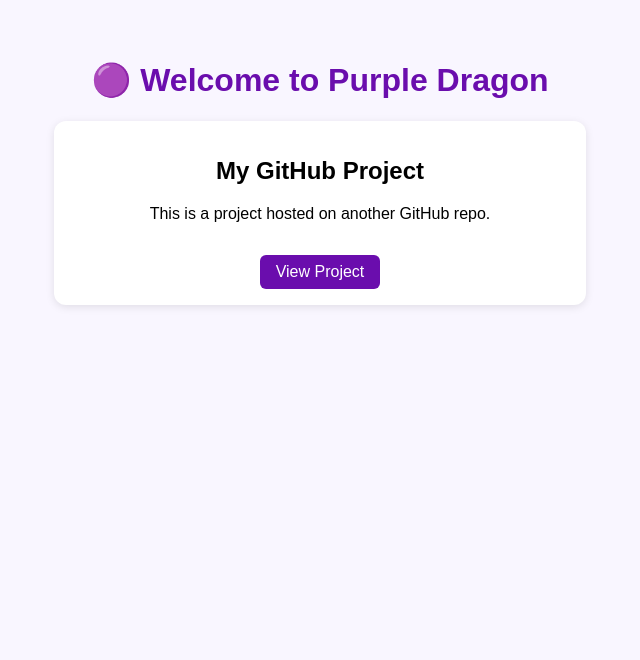
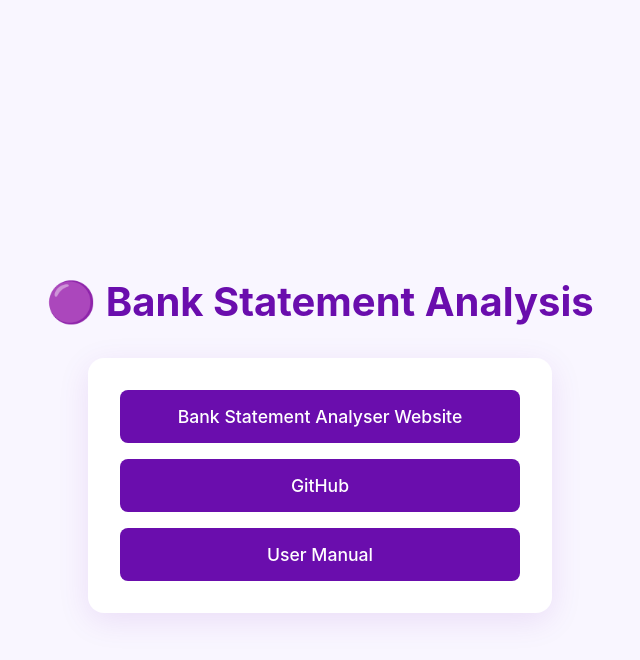
Before and after one commit to purpledragon-ca/website, a plain HTML site: page index.html in a window 1280 px wide. Shown: the whole page, without its empty margins (320-960 px from the left). Drawn offline with Linux system fonts and the light colour scheme.

Commit message:
main page changed

```diff
--- a/index.html
+++ b/index.html
@@ -3,28 +3,64 @@
 <head>
   <meta charset="UTF-8" />
   <meta name="viewport" content="width=device-width, initial-scale=1.0"/>
-  <title>Purple Dragon Projects</title>
+  <title>Bank Statement Analysis</title>
   <style>
-    body { font-family: sans-serif; text-align: center; background: #f9f6ff; padding: 2rem; }
-    h1 { color: #6a0dad; }
+    body {
+      font-family: -apple-system, BlinkMacSystemFont, "Segoe UI", Roboto, Helvetica, Arial, sans-serif;
+      text-align: center;
+      background: #f9f6ff;
+      padding: 2rem;
+      display: flex;
+      flex-direction: column;
+      align-items: center;
+      justify-content: center;
+      min-height: 100vh;
+      margin: 0;
+    }
+    h1 {
+      color: #6a0dad;
+      font-size: 2.5rem;
+      margin-bottom: 2rem;
+    }
     .card {
-      background: white; border-radius: 12px; padding: 1rem; margin: 1rem auto;
-      box-shadow: 0 2px 8px rgba(0,0,0,0.1); max-width: 500px;
+      background: white;
+      border-radius: 16px;
+      padding: 2rem;
+      box-shadow: 0 8px 32px rgba(106, 13, 173, 0.1);
+      width: 100%;
+      max-width: 400px;
     }
-    .card a {
-      display: inline-block; margin-top: 1rem; padding: 0.5rem 1rem;
-      background: #6a0dad; color: white; border-radius: 6px; text-decoration: none;
+    .button-container {
+      display: flex;
+      flex-direction: column;
+      gap: 1rem;
     }
-    .card a:hover { background: #5a00b0; }
+    .btn {
+      display: block;
+      padding: 1rem;
+      background: #6a0dad;
+      color: white;
+      border-radius: 8px;
+      text-decoration: none;
+      font-size: 1.1rem;
+      font-weight: 500;
+      transition: background-color 0.2s ease-in-out, transform 0.1s ease-in-out;
+    }
+    .btn:hover {
+      background: #5a00b0;
+      transform: translateY(-2px);
+    }
   </style>
 </head>
 <body>
-  <h1>🟣 Welcome to Purple Dragon</h1>
+  <h1>🟣 Bank Statement Analysis</h1>
 
   <div class="card">
-    <h2>My GitHub Project</h2>
-    <p>This is a project hosted on another GitHub repo.</p>
-    <a href="https://bankstatementanalyzer-vuqysg8u5y69rdxxvpx4lx.streamlit.app/" target="_blank">View Project</a>
+    <div class="button-container">
+      <a href="https://bankstatementanalyzer-vuqysg8u5y69rdxxvpx4lx.streamlit.app/" target="_blank" class="btn">Bank Statement Analyser Website</a>
+      <a href="https://github.com/purpledragon-ca/Bank_Statement_Analysis" target="_blank" class="btn">GitHub</a>
+      <a href="https://github.com/purpledragon-ca/Bank_Statement_Analysis/blob/main/README.md" target="_blank" class="btn">User Manual</a>
+    </div>
   </div>
 
 </body>
```
